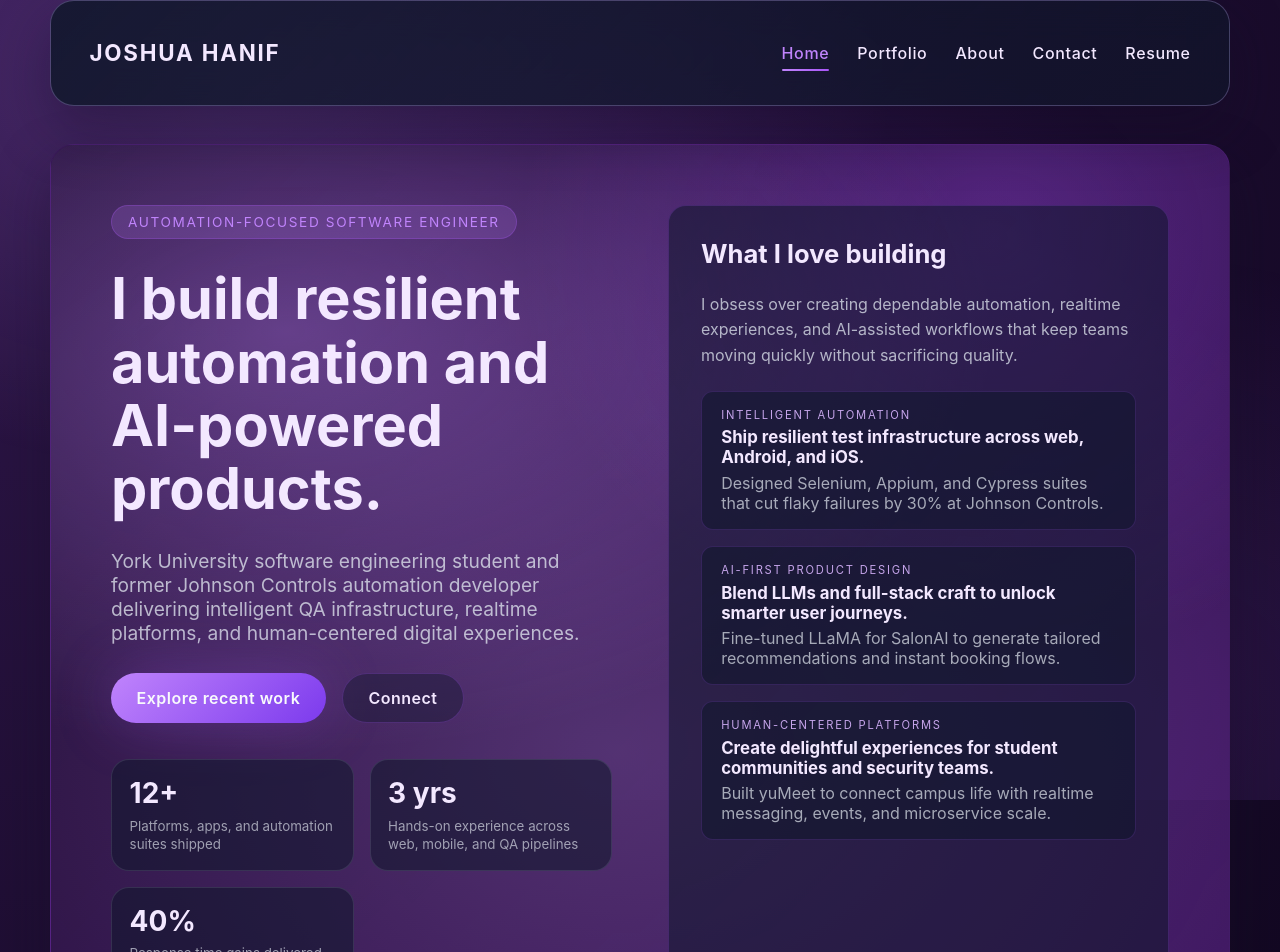
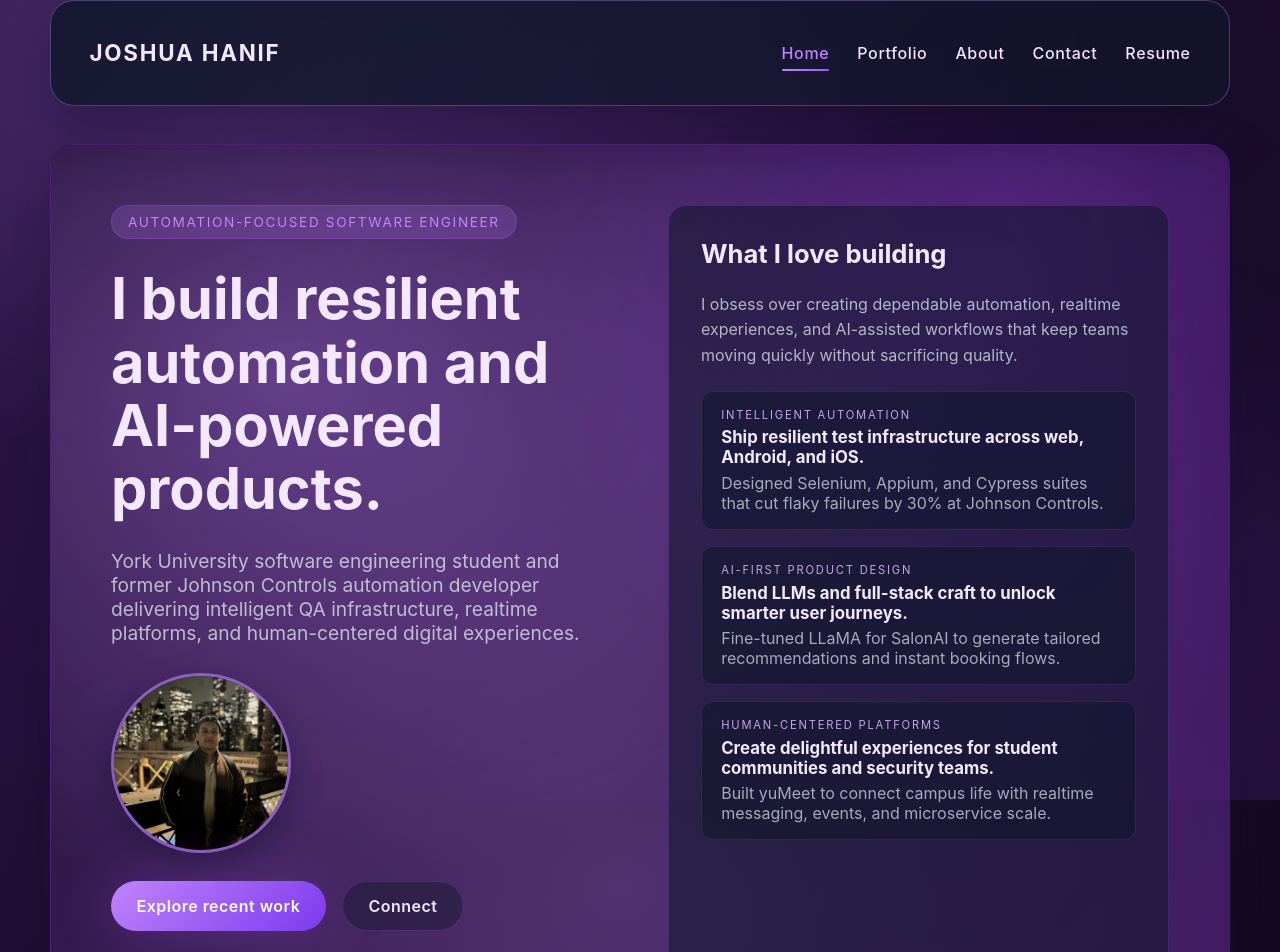
Before and after one commit to jhaniff/Portfolio, a React (Create React App) app in the folder personawebsite/: page / in a window 1280 px wide. Shown: the top 952 px of the page. Built offline with nearby package versions, Linux system fonts and the light colour scheme.

Commit message:
feat: Add profile image to homepage with styled components

```diff
--- a/personawebsite/src/pages/Home.js
+++ b/personawebsite/src/pages/Home.js
@@ -89,6 +89,10 @@ const Home = () => {
             York University software engineering student and former Johnson Controls automation developer delivering
             intelligent QA infrastructure, realtime platforms, and human-centered digital experiences.
           </HeroSubtitle>
+
+          <ProfileImageWrapper>
+            <ProfileImage src={`${process.env.PUBLIC_URL}/profile.jpg`} alt="Joshua Hanif portrait" />
+          </ProfileImageWrapper>
 
           <HeroActions>
             <PrimaryButton to="/portfolio">Explore recent work</PrimaryButton>
@@ -348,6 +352,21 @@ const HeroContent = styled.div`
   display: flex;
   flex-direction: column;
   gap: clamp(1.15rem, 3vw, 1.75rem);
+`;
+
+const ProfileImageWrapper = styled.div`
+  display: flex;
+  align-items: center;
+  justify-content: flex-start;
+`;
+
+const ProfileImage = styled.img`
+  width: clamp(120px, 18vw, 180px);
+  height: clamp(120px, 18vw, 180px);
+  border-radius: 50%;
+  object-fit: cover;
+  border: 3px solid rgba(192, 132, 252, 0.6);
+  box-shadow: 0 12px 30px rgba(15, 23, 42, 0.4);
 `;
 
 const HeroBadge = styled.span`
```
Also changed, not shown: personawebsite/public/profile.jpg (added).
